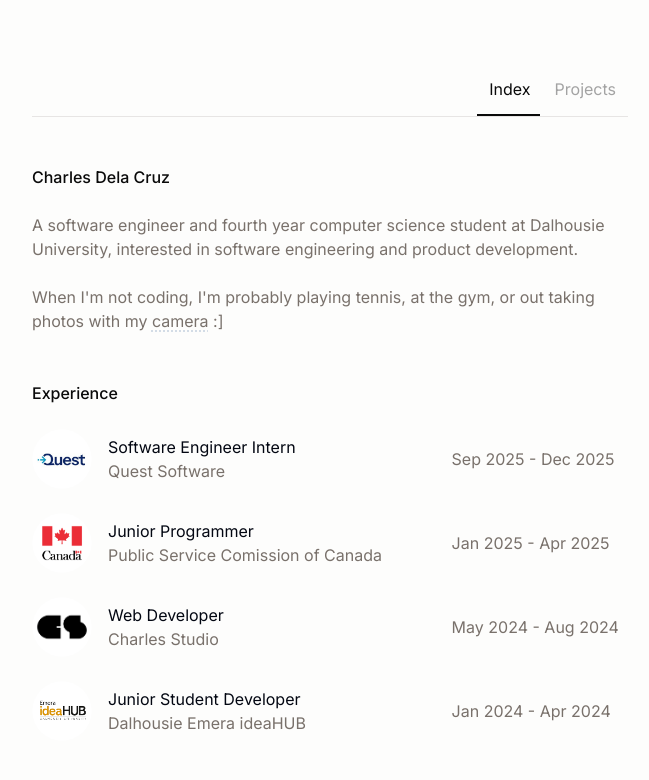
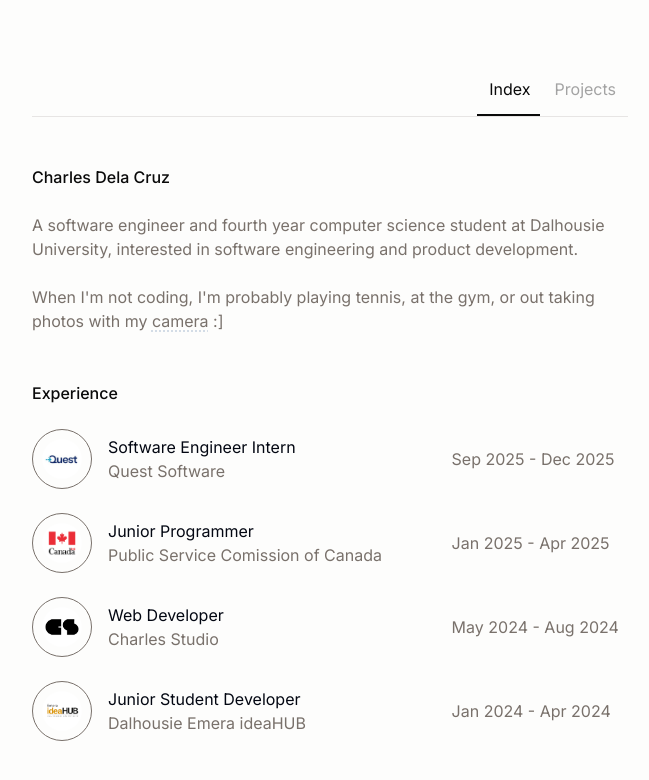
Before and after one commit to cdemzy/portfolio, a Next.js app: page / in a window 1280 px wide. Shown: the top 780 px of the page, without its empty margins (310-959 px from the left). Built offline with nearby package versions, Linux system fonts and the light colour scheme.

Commit message:
refactor: enhance styling in Experience component
- Updated the class names for the link and image container in the Experience component to improve layout and visual consistency.

```diff
--- a/app/components/Experience.tsx
+++ b/app/components/Experience.tsx
@@ -53,9 +53,9 @@
                 href={exp.link}
                 target="_blank"
                 rel="noreferrer"
-                className="shrink-0"
+                className="shrink-0 w-15 h-15 flex items-center justify-center border dark:bg-[#262626] dark:border-neutral-700 rounded-full"
               >
-                <div className="relative w-15 h-15 overflow-hidden rounded-full">
+                <div className="relative w-10 h-10 overflow-hidden">
                   <Image
                     src={exp.imgUrl}
                     alt={exp.imgAlt}
```
